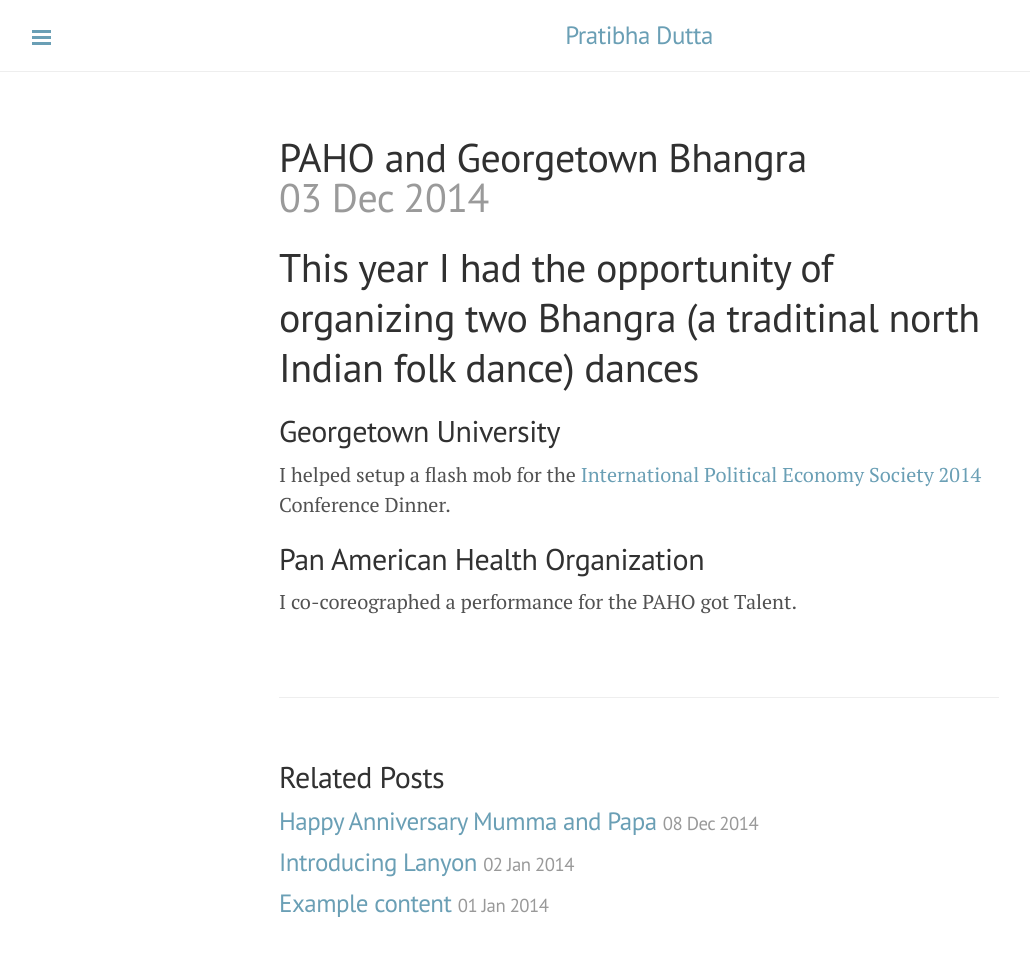
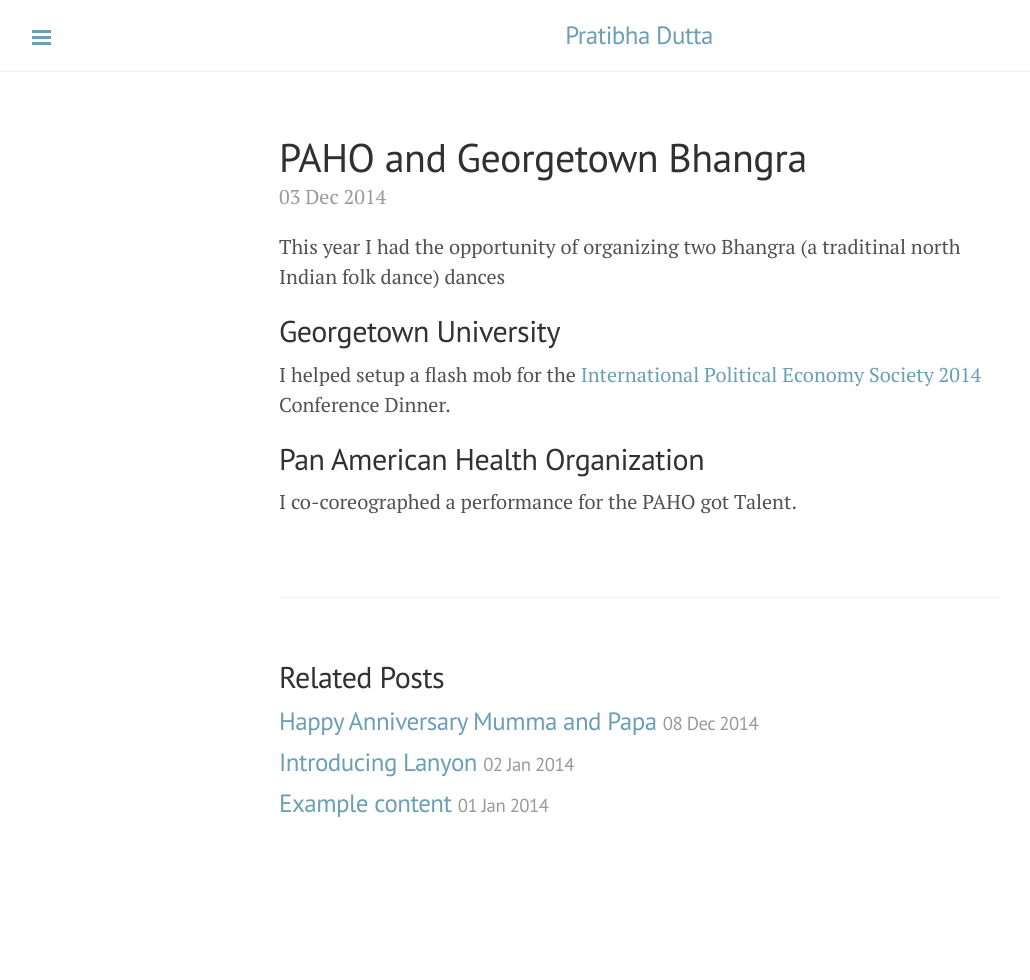
Before and after one commit to ishankapoor/pratibhadutta, a Jekyll site: the page built from _posts/2014-12-03-paho-georgetown-bhangra.md, in a window 1280 px wide. Shown: the whole page, without its empty margins (1-1031 px from the left). Built offline with Jekyll 4.4.1, drawn with Linux system fonts in a browser that asks for light colours; Markdown is read by kramdown in place of the engine named in the settings; after the commit the page ends 900 px from its top, so only the background shows below that.

Commit message:
correcting missing end h1 tag

```diff
--- a/_layouts/post.html
+++ b/_layouts/post.html
@@ -3,7 +3,7 @@
 ---
 
 <div class="post">
-  <h1 class="post-title">{{ page.title }}
+  <h1 class="post-title">{{ page.title }}</h1>
   <span class="post-date">{{ page.date | date_to_string }}</span>
   {{ content }}
 </div>
```
